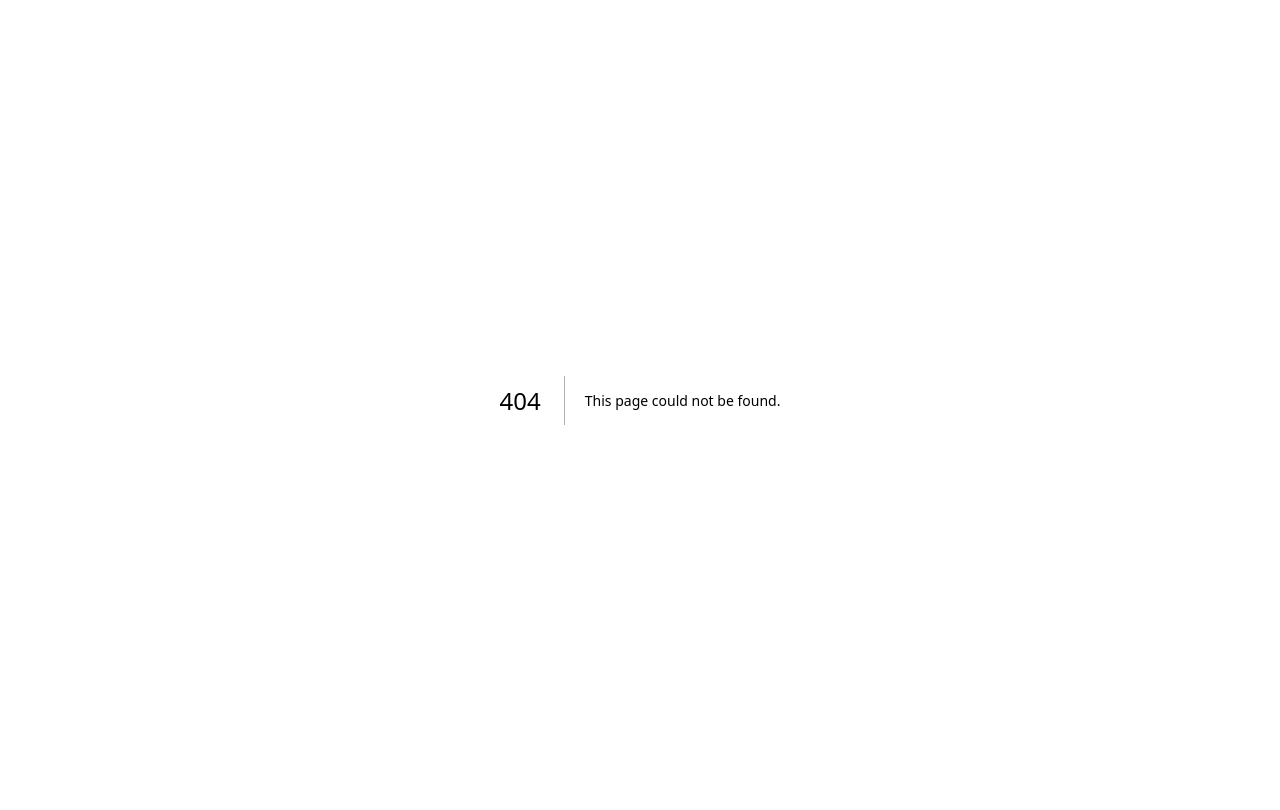
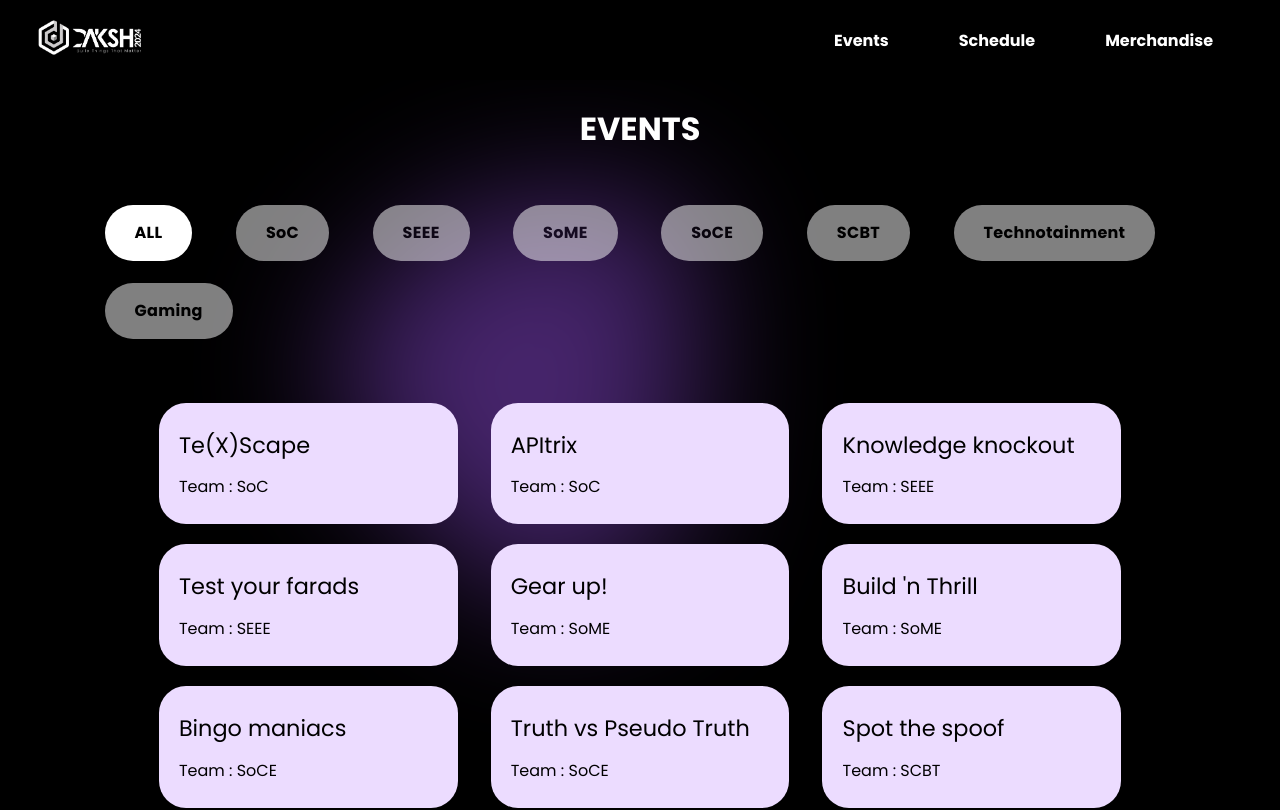
Before and after one commit to Daksh-SASTRA/utsav-web, a Next.js app: page /events in a window 1280 px wide. Before the commit this address had no page. Shown: the top 810 px of the page. Built offline with nearby package versions, Linux system fonts and the light colour scheme.

Commit message:
added events page

```diff
--- /dev/null
+++ b/src/app/events/page.js
@@ -0,0 +1,34 @@
+// Importing default modules
+"use client"
+import Head from 'next/head'
+
+// Importing stylesheets
+import styles from './page.module.css'
+
+// Importing components
+import BlobGlow from '@/components/BlobGlow/BlobGlow';
+import Nav from '../../components/Nav/Nav';
+import Footer from '@/components/Footer/Footer';
+import AllEvents from '@/components/AllEvents/AllEvents';
+// Importing data elements
+import EventsData from '@/components/config/EventsData.json'
+
+function Events() {
+    return <>
+        <Head>
+            <title>Daksh 2023 - Workshops</title>
+            <meta name="description" content="Workshops for DAKSH 2023" />
+            <link rel="icon" href="/favicon.ico" />
+        </Head>
+        <main className={styles.main}>
+            <BlobGlow />
+            <Nav />
+            <AllEvents />
+
+
+        </main>
+        <Footer />
+    </>
+}
+
+export default Events
--- /dev/null
+++ b/src/app/events/page.module.css
@@ -0,0 +1,9 @@
+.main {
+    width: 100vw;
+    margin-top: 10vh;
+    min-height: 80vh;
+}
+
+@media screen and (max-width) {
+
+}
--- /dev/null
+++ b/src/components/AllEvents/AllEvents.js
@@ -0,0 +1,52 @@
+"use client"
+import React, { useState } from 'react'
+import styles from './allevents.module.css'
+import Link from 'next/link'
+import EventsData from '@/components/config/EventsData.json'
+
+
+const AllEvents = () => {
+    const [selectedDepartment, setSelectedDepartment] = useState('All');
+    const [activebt, setActiveBt] = useState('All');
+
+    const filteredEvents = selectedDepartment === 'All'
+        ? EventsData
+        : EventsData.filter(e => e.dept === selectedDepartment);
+
+
+    return (
+        <div className={`${styles.scontainer}`}>
+            <div className={`${styles.scheduleHeadingMain} ${styles.flexCenter}`} >
+                EVENTS
+            </div>
+            <div className={`${styles.daybuttons}`}>
+                <a className={activebt == 'All' ? styles.daybuttons__buttonactive : styles.daybuttons__button} onClick={() => { setSelectedDepartment('All'); setActiveBt('All'); }}>ALL</a>
+                <a className={activebt == 'SoC' ? styles.daybuttons__buttonactive : styles.daybuttons__button} onClick={() => { setSelectedDepartment('SoC'); setActiveBt('SoC'); }}>SoC</a>
+                <a className={activebt == 'SEEE' ? styles.daybuttons__buttonactive : styles.daybuttons__button} onClick={() => { setSelectedDepartment('SEEE'); setActiveBt('SEEE'); }}>SEEE</a>
+                <a className={activebt == 'SoME' ? styles.daybuttons__buttonactive : styles.daybuttons__button} onClick={() => { setSelectedDepartment('SoME'); setActiveBt('SoME'); }}>SoME</a>
+                <a className={activebt == 'SoCE' ? styles.daybuttons__buttonactive : styles.daybuttons__button} onClick={() => { setSelectedDepartment('SoCE'); setActiveBt('SoCE'); }}>SoCE</a>
+                <a className={activebt == 'SCBT' ? styles.daybuttons__buttonactive : styles.daybuttons__button} onClick={() => { setSelectedDepartment('SCBT'); setActiveBt('SCBT'); }}>SCBT</a>
+                <a className={activebt == 'Technotainment' ? styles.daybuttons__buttonactive : styles.daybuttons__button} onClick={() => { setSelectedDepartment('Technotainment'); setActiveBt('Technotainment'); }}>Technotainment</a>
+                <a className={activebt == 'Gaming' ? styles.daybuttons__buttonactive : styles.daybuttons__button} onClick={() => { setSelectedDepartment('Gaming'); setActiveBt('Gaming'); }}>Gaming</a>
+            </div>
+            <div className={`${styles.eventsContainer}`}>
+                {filteredEvents && filteredEvents.map((e, i) => {
+                    return (
+                        <div key={i} className={`${styles.eventContainer}`}>
+                            <Link href={`/events/${e.eventId}`}>
+                                <p className={`${styles.eventName}`}>{e.title}</p>
+                                <p>Team : {e.dept}</p>
+                            </Link>
+                        </div>
+                    )
+                })
+                }
+            </div>
+
+
+        </div>
+
+    )
+}
+
+export default AllEvents
--- /dev/null
+++ b/src/components/AllEvents/allevents.module.css
@@ -0,0 +1,151 @@
+.flexCenter {
+    display: flex;
+    align-items: center;
+    justify-content: center;
+}
+
+.scontainer {
+    padding: 10px;
+    margin-top: 10vh;
+    width: 100%;
+    /* height:100vh; */
+    min-height: 75vh;
+    display: flex;
+    flex-direction: column;
+    align-items: center;
+}
+
+.scheduleHeadingMain {
+    padding: 10px 0px;
+    margin: 5px;
+    /*   font-family: 'Poppins', sans-serif; */
+    font-size: 2rem;
+    color: white;
+    font-weight: bold;
+}
+
+/* styles for tabs */
+.daybuttons {
+    margin: 1rem;
+    display: flex;
+    flex-wrap: wrap;
+    width: 85%;
+    justify-content: space-between;
+}
+
+.daybuttons__button {
+    margin-top:2%;
+    display: block;
+    opacity: 50%;
+    position: relative;
+    text-align: center;
+    padding: 10px 30px;
+    color: black;
+    background-color: white;
+    cursor: pointer;
+    font-size: 16px;
+    font-weight: 700;
+    letter-spacing: 0.3px;
+    line-height: 36px;
+    /* transition: all 0.5s ease-in-out; */
+    border-radius: 40px;
+    border: none;
+    margin-right: 20px;
+    opacity: 50%;
+}
+
+.daybuttons__buttonactive {
+    margin-top:2%;
+    display: block;
+    opacity: 50%;
+    position: relative;
+    text-align: center;
+    padding: 10px 30px;
+    color: black;
+    background-color: white;
+    cursor: pointer;
+    font-size: 16px;
+    font-weight: 700;
+    letter-spacing: 0.3px;
+    line-height: 36px;
+    /* transition: all 0.5s ease-in-out; */
+    border-radius: 40px;
+    border: none;
+    margin-right: 20px;
+    opacity: 100%;
+}
+
+/* styles for schedule container */
+
+.eventsContainer {
+    width: 85%;
+    display: flex;
+    align-items: center;
+    justify-content: space-around;
+    flex-wrap: wrap;
+    overflow-x: hidden;
+    padding: 3%;
+}
+
+/* .scheduleContainer::-webkit-scrollbar {
+    display: none;
+} */
+
+
+.eventContainer {
+    padding: 25px 20px;
+    margin: 1%;
+    background: #ECDCFF;
+    color: black;
+    width: 30%;
+    /* border:none; */
+    border-radius: 27px;
+}
+
+.eventName {
+    font-size: 1.4rem;
+    margin-bottom: 5%;
+    color: black;
+}
+
+@media screen and (max-width: 800px) {
+    .scontainer {
+        margin-top: 3vh;
+    }
+
+    .scheduleContainer {
+        width: 80%;
+        height: 70vh;
+        display: flex;
+        align-items: center;
+        flex-wrap: wrap;
+        border: 2px white solid;
+        border-radius: 20px;
+        overflow: scroll;
+        overflow-x: hidden;
+        padding: 6% 3%;
+    }
+
+    .eventContainer {
+        width: 85%;
+        margin: 4% 0;
+        padding: 20px 20px;
+    }
+
+    .daybuttons {
+        margin-top:1%;
+        justify-content:space-around;
+        align-items:center;
+    }
+
+    .daybuttons__button{
+        padding: 7px 20px;
+        font-size: 15px;
+
+    }
+    .daybuttons__buttonactive {
+        padding: 7px 20px;
+        font-size: 15px;
+
+    }
+}
--- a/src/components/Nav/Nav.js
+++ b/src/components/Nav/Nav.js
@@ -30,6 +30,15 @@ function Nav() {
     const [navmenu, menuToggle] = useState(false);
     var hnav = (
         <div id={navmenu ? styles.vnav : styles.hnav}>
+            <div
+                className={styles.navbutton}
+                data-aos="fade-down"
+                data-aos-delay="50"
+            >
+                <Link href="/events" legacyBehavior>
+                    <a className={styles.navlink}>Events</a>
+                </Link>
+            </div>
             <div
                 className={styles.navbutton}
                 data-aos="fade-down"
--- a/src/components/config/EventsData.json
+++ b/src/components/config/EventsData.json
@@ -2,6 +2,7 @@
     {
         "eventId": "1",
         "title": "Te(X)Scape",
+        "dept":"SoC",
         "tagline": "Solve ! Complete! Conquer!",
         "caption": "Ready to take on the journey of riddles and mysteries ?Join us in a coding showdown and unleash your inner problem solver.Let your smallest lines create big solutions.Get crowned as the Escape room Champion peeps ..Solve! Complete! Conquer!",
         "desc": "Things should be fine in the end, and if it isn't, it's not the end right ? Fix the syntax and make your code work fine. Move your token through Monopoly with currency,by navigating the riddles .And finally decipher the hidden codes and hurray ! get ur key to  escape the room.",
@@ -11,6 +12,7 @@
     {
         "eventId": "2",
         "title": "APItrix",
+        "dept": "SoC",
         "tagline": "",
         "caption":"One man's problem is another man's opportunity. This is yours, up for the challenge?",
         "desc": "Join the APIvengers Assemble Challenge - Where Backend Mastery Meets Real-World Problem Solving! Choose from Multiple Backend Architectures and APIs and Compete for the Title of APIvenger Champion!",
@@ -20,6 +22,7 @@
     {
         "eventId": "3",
         "title": "Knowledge knockout",
+        "dept": "SEEE",
         "tagline":"Raise, Risk, Race",
         "desc": "Unleash your daring bets, embrace the exhilarating risk-reward dynamic, and outwit your rivals in this pulse-pounding, intellectual challenge",
         "poster": "/events/country-con.png",
@@ -28,6 +31,7 @@
     {
         "eventId": "4",
         "title": "Test your farads",
+        "dept": "SEEE",
         "tagline": "Lumos!!!!!!!",
         "desc": "Embark on an illuminating adventure with us! Delve into the fascinating realm of luminosity as you unravel captivating mysteries, master the art of LDRs, LEDs, and NPN wizardry, and emerge as a radiant champion. Join us on a path to victory through brilliance, and discovery!",
         "poster": "/events/country-con.png",
@@ -36,6 +40,7 @@
     {
         "eventId": "5",
         "title": "Gear up!",
+        "dept": "SoME",
         "tagline": "",
         "caption":"It's said that one machine can do the work of fifty ordinary men, but no machine can do the work of one extraordinary man. It starts with you.",
         "desc": "All the talented trios out there, how big is your tool kit and how fast is your knowledge on fluids ? Let's find out at the grand stage of Utsav!",
@@ -45,6 +50,7 @@
     {
         "eventId": "6",
         "title": "Build 'n Thrill",
+        "dept": "SoME",
         "tagline": "Fix,Flip,Win",
         "desc": "Dive into the chaos of shuffled cards.With a bang,knock and twist see the buildings rise right in front of your eyes.Put on your thinking caps,gather your team of three and conquer the challenge to claim victory!",
         "caption": "Unravel the hidden gears of mechanical engineering: Decode,Build and Triumph!",
@@ -54,6 +60,7 @@
     {
         "eventId": "7",
         "title": "Bingo maniacs",
+        "dept": "SoCE",
         "tagline": "SOLVE .CREATE.CONNECT.",
         "desc": "BINGO..  Building Wizards!!team up and get ready to dive in challenging your wit and teamwork. Discover the truth, unravel the lies, and conquer the quiz! ",
         "caption":"Unravel the Mysteries of Civil Engineering: Where Riddles Lead to Brain-Bending Questions!",
@@ -63,6 +70,7 @@
     {
         "eventId": "8",
         "title": "Truth vs Pseudo Truth",
+        "dept": "SoCE",
         "tagline": "Truth or lie, we only dare you to try!",
         "caption":"Truth and lies are two sides of the same coin. People flip a coin based on luck. But all you have to do is know your facts, the right side will reveal itself",
         "desc": "Gear up and embrace the thrill of competition by charging your brains to flow through the rivers of riddles and reach the place where you have to find the truth in the pool of lies to conquer the world of civil.",
@@ -72,6 +80,7 @@
     {
         "eventId": "9",
         "title": "Spot the spoof",
+        "dept": "SCBT",
         "tagline": "Decode the deception in 60 minutes",
         "desc": "Embark on an epic quest where truth hides in the shadows and deception wears a clever disguise! Gather your friends for an hour of mystery and intrigue. Can you spot the imposters? Or will they outsmart your keenest instincts? Only the craftiest survive in this enigmatic game of wits!",
         "caption": "Step-in spot- out, unveil and reveal the  \"delude Liege\". Sharpen your deduction skills, forge trust, and outwit imposters in this thrilling challenge of deduction and teamwork. Join the adventure!",
@@ -81,6 +90,7 @@
     {
         "eventId": "10",
         "title": "Alchemy adept",
+        "dept": "SCBT",
         "tagline": "Connecting objects, crafting solutions",
         "caption":"Unite Ideas, Ignite Innovations, Where Collaboration Meets Creativity!",
         "desc": "Dive into the Challenge: Where Imagination Meets Ingenuity! Join us in integrating innovations, where creativity knows no bounds. Decode the puzzles, forge unexpected connections, and engineer groundbreaking solutions. Are you ready to redefine possibilities?",
@@ -90,6 +100,7 @@
     {
         "eventId": "11",
         "title": "Cash Royale",
+        "dept": "Technotainment",
         "tagline": "Raise, Risk, Race",
         "desc": "",
         "poster": "/events/country-con.png",
@@ -98,6 +109,7 @@
     {
         "eventId": "12",
         "title": "Sherlock",
+        "dept": "Technotainment",
         "tagline": "",
         "desc": "",
         "poster": "/events/country-con.png",
@@ -106,6 +118,7 @@
     {
         "eventId": "13",
         "title": "F1FA",
+        "dept": "Gaming",
         "tagline": "",
         "desc": "",
         "poster": "/events/country-con.png",
@@ -114,6 +127,7 @@
     {
         "eventId": "14",
         "title": "Mortal Kombat",
+        "dept": "Gaming",
         "tagline": "",
         "caption":"Feasting on Fatalities is Shao Khan's fun-time. What's yours?",
         "desc": "Team Gaming has arrived with a banger in its hut- ravishing realms are waiting for remarkable gamers like the one reading this poster- let's have fun mate!See you at the battlefield!",
```
